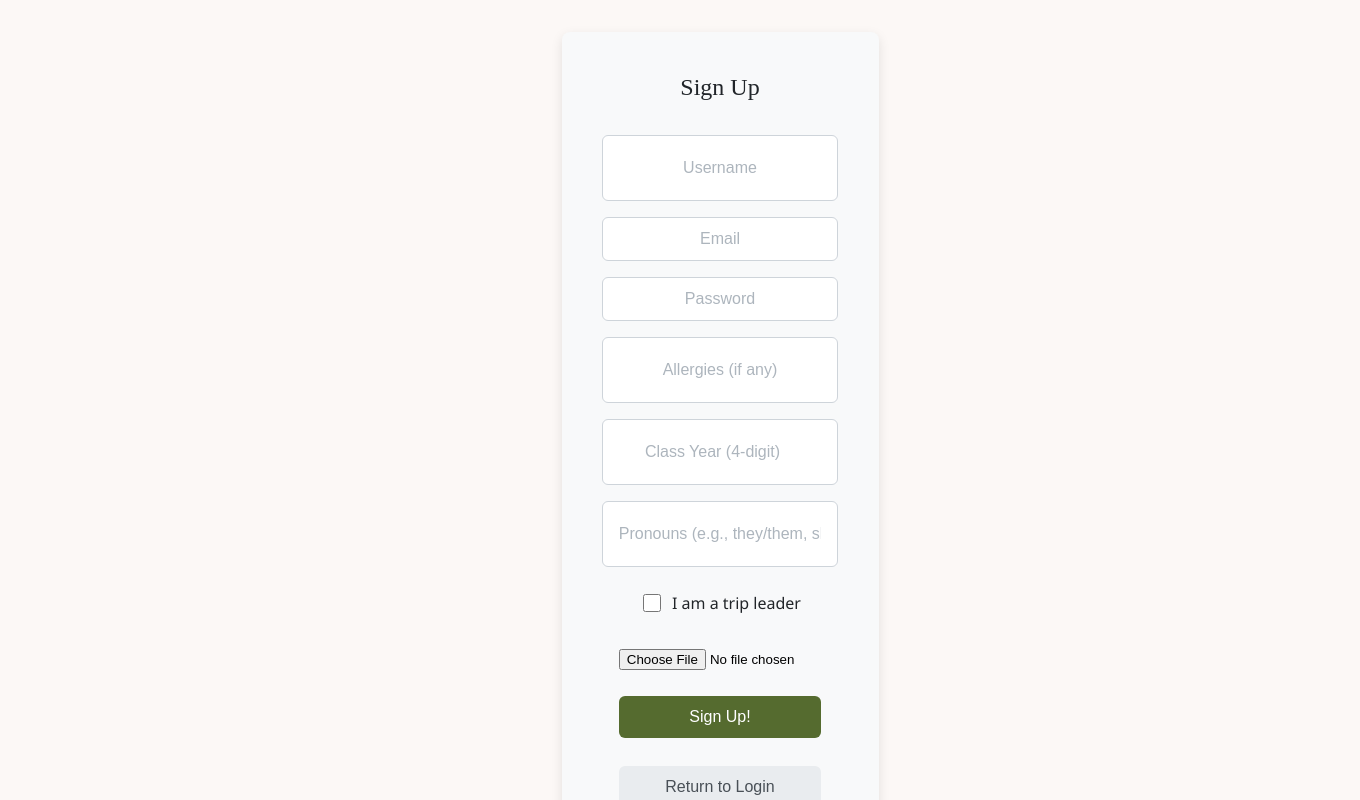
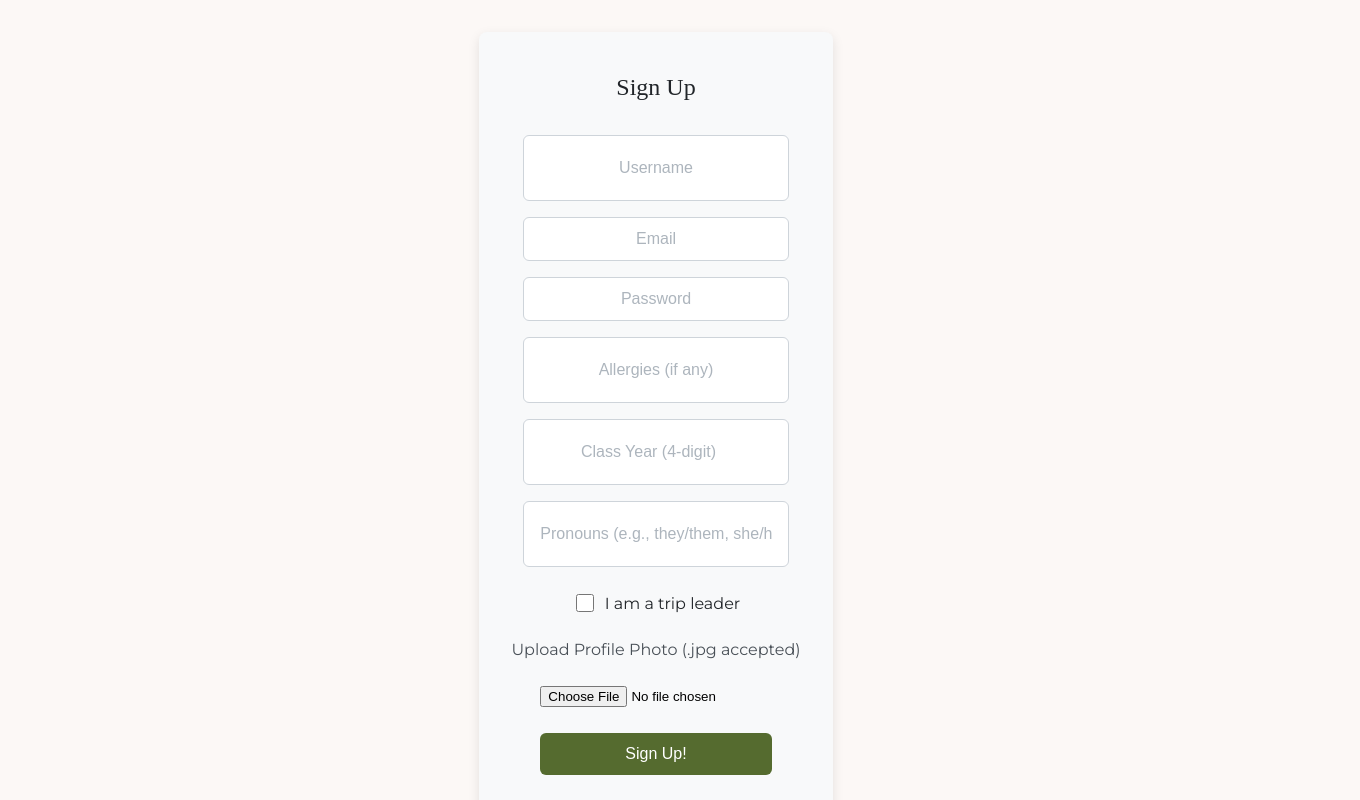
Before and after one commit to Arizbethrojas/TrailheadFrontend, a React (Create React App) app: page /sign-up in a window 1280 px wide. Shown: the top 800 px of the page, 1360 px wide, since content can reach past the window. Built offline with nearby package versions, Linux system fonts and the light colour scheme; a web font is replaced by a local one.

Commit message:
final fixes

```diff
--- a/src/App.css
+++ b/src/App.css
@@ -125,3 +125,9 @@
 .sidebar ul li button:hover {
   background-color: #c0392b;
 }
+
+/* fixing sidebar issue */
+.login-container .app-left-sidebar,
+.signup-container .app-left-sidebar {
+  display: none !important;
+}
--- a/src/screens/SignUp.js
+++ b/src/screens/SignUp.js
@@ -158,6 +158,10 @@ const SignUpIndividual = ({ onSignUp, setAuthToken }) => {
           </label>
         </div>
 
+        <p className="sui-upload-text">
+          Upload Profile Photo (.jpg accepted)
+        </p>
+
         <input
           className="sui-file-input"
           type="file"
--- a/src/styles/chat.css
+++ b/src/styles/chat.css
@@ -3,24 +3,30 @@
  * Fixed sidebar and improved layout
  */
 
+ /*  POTENTIAL ISSUE*/
+
 /* reset some basic elements */
-body, html {
+/* body, html {
   margin: 0;
   padding: 0;
   height: 100%;
   font-family: 'Segoe UI', Tahoma, Geneva, Verdana, sans-serif;
   overflow: hidden;
-}
+} */
+
+/*  POTENTIAL ISSUE*/
 
 /* position the app container */
-.app-container {
+/* .app-container {
   display: flex;
   height: 100vh;
   width: 100vw;
-}
+} */
+
+/*  POTENTIAL ISSUE*/
 
 /* app's left sidebar (with icons) */
-.app-left-sidebar {
+/* .app-left-sidebar {
   width: 80px;
   min-width: 80px;
   height: 100vh;
@@ -29,7 +35,7 @@ body, html {
   flex-direction: column;
   align-items: center;
   z-index: 1;
-}
+} */
 
 /* main chat container*/
 .chat-container {
@@ -37,7 +43,7 @@ body, html {
   flex: 1;
   height: 100vh;
   overflow: hidden;
-  width: calc(100vw - 150px); /* Subtract sidebar width MOVES BACK AND FORTH*/
+  width: calc(100vw - 320px); /* Subtract sidebar width MOVES BACK AND FORTH*/
 }
 
 /* active Users Section (green sidebar) */
@@ -69,14 +75,16 @@ body, html {
   padding-bottom: 60px; /* Space for recipient input at bottom */
 }
 
-.active-user {
+/*  POTENTIAL ISSUE*/
+
+/* .active-user {
   padding: 12px 15px;
   cursor: pointer;
   transition: all 0.2s ease;
   border-bottom: 1px solid rgba(255, 255, 255, 0.1);
   display: flex;
   align-items: center;
-}
+} */
 
 .active-user::before {
   content: "👤";
@@ -121,8 +129,9 @@ body, html {
 .react-autosuggest__suggestions-container {
   display: none;
 }
+/*  POTENTIAL ISSUE*/
 
-.react-autosuggest__suggestions-container--open {
+/* .react-autosuggest__suggestions-container--open {
   display: block;
   position: absolute;
   bottom: 60px;
@@ -134,7 +143,7 @@ body, html {
   max-height: 200px;
   overflow-y: auto;
   z-index: 2;
-}
+} */
 
 .react-autosuggest__suggestions-list {
   margin: 0;
@@ -178,14 +187,16 @@ body, html {
   margin: 0;
 }
 
-.chat-box {
+/*  POTENTIAL ISSUE*/
+
+/* .chat-box {
   flex: 1;
   overflow-y: auto;
   padding: 15px;
   display: flex;
   flex-direction: column;
   background-color: white;
-}
+} */
 
 /* message styling */
 .message {
--- a/src/styles/filters.css
+++ b/src/styles/filters.css
@@ -228,3 +228,32 @@
     border-radius: 8px;
     font-size: 0.9rem;
   }
+
+  .filters-container {
+    margin-bottom: 20px;
+}
+
+/* For the filters container */
+.filters {
+    display: flex;
+    gap: 20px;
+}
+
+/* no labels rn */
+.filters label {
+    display: flex;
+    flex-direction: column; /* Stack label on top of each select */
+}
+
+.filters select {
+    padding: 8px; /* Add some padding for aesthetics */
+    border-radius: 8px; /* Rounded corners */
+    outline: none; /* No outline on focus */
+    background-color: rgba(183, 190, 163, 1);
+    color: white;
+    border: none;
+}
+
+.filters select:hover {
+    cursor: pointer;
+}
--- a/src/styles/signUp.css
+++ b/src/styles/signUp.css
@@ -131,3 +131,11 @@
     font-size: 15px;
   }
 }
+
+.sui-upload-text {
+  font-size: 16px;
+  text-align: left;
+  color: #495057;
+  margin-bottom: 1px;
+  margin-top: 1px;
+}
```
